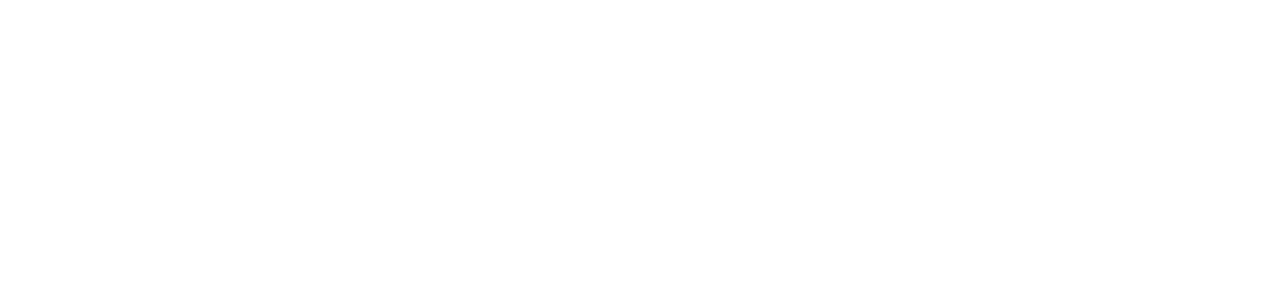
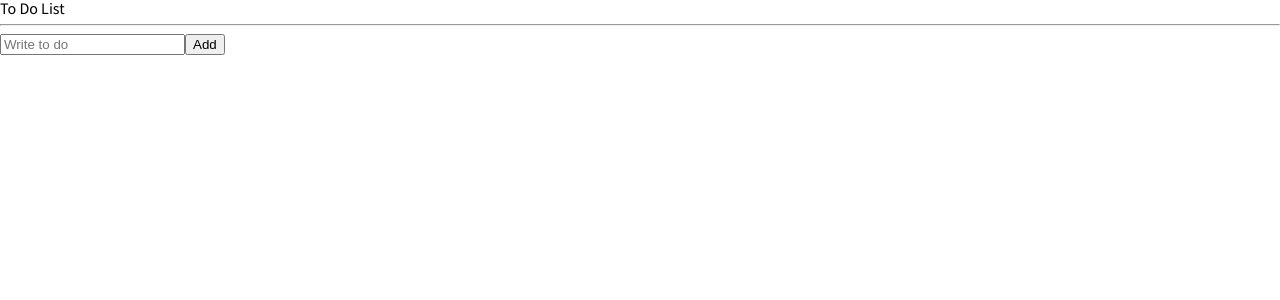
Before and after one commit to InwooLeeme/todoList, a React (Create React App) app: page / in a window 1280 px wide. Shown: the top 300 px of the page. Built offline with nearby package versions, Linux system fonts and the light colour scheme.

Commit message:
Add To Do List
Add To Do List using recoil and react-hook-form

```diff
--- a/package.json
+++ b/package.json
@@ -12,6 +12,7 @@
     "@types/react-dom": "^18.2.7",
     "react": "^18.2.0",
     "react-dom": "^18.2.0",
+    "react-hook-form": "^7.45.4",
     "react-scripts": "5.0.1",
     "recoil": "^0.7.7",
     "styled-components": "^6.0.7",
--- a/src/App.tsx
+++ b/src/App.tsx
@@ -1,5 +1,6 @@
 import React from "react";
 import { createGlobalStyle } from "styled-components";
+import ToDos from "./components/ToDoList";
 
 const GlobalStyle = createGlobalStyle`
   /* http://meyerweb.com/eric/tools/css/reset/
@@ -72,6 +73,7 @@ function App() {
   return (
     <>
       <GlobalStyle />
+      <ToDos />
     </>
   );
 }
--- /dev/null
+++ b/src/components/ToDoList.tsx
@@ -0,0 +1,53 @@
+import { useForm } from "react-hook-form";
+import { atom, useRecoilState } from "recoil";
+
+// interface
+interface IForm {
+  toDo: string;
+}
+
+interface IToDo {
+  text: string;
+  id: number;
+  category: "TO_DO" | "DOING" | "DONE";
+}
+
+// atom value
+const toDoState = atom<IToDo[]>({
+  key: "toDo",
+  default: [],
+});
+
+function ToDos() {
+  const { register, handleSubmit, setValue } = useForm<IForm>();
+  const [toDos, setToDos] = useRecoilState(toDoState); // recoil [변수, 수정함수]
+  const isValid = ({ toDo }: IForm) => {
+    setValue("toDo", "");
+    setToDos((prev) => [
+      { text: toDo, id: Date.now(), category: "TO_DO" },
+      ...prev,
+    ]);
+  };
+  return (
+    <div>
+      <h1>To Do List</h1>
+      <hr />
+      <form onSubmit={handleSubmit(isValid)}>
+        <input
+          {...register("toDo", {
+            required: "Please write your to do",
+          })}
+          placeholder="Write to do"
+        ></input>
+        <button>Add</button>
+      </form>
+      <ul>
+        {toDos.map((toDo) => (
+          <li key={toDo.id}>{toDo.text}</li>
+        ))}
+      </ul>
+    </div>
+  );
+}
+
+export default ToDos;
```
Also changed, not shown: 1 other file (tests, documents, lock files or other folders).
